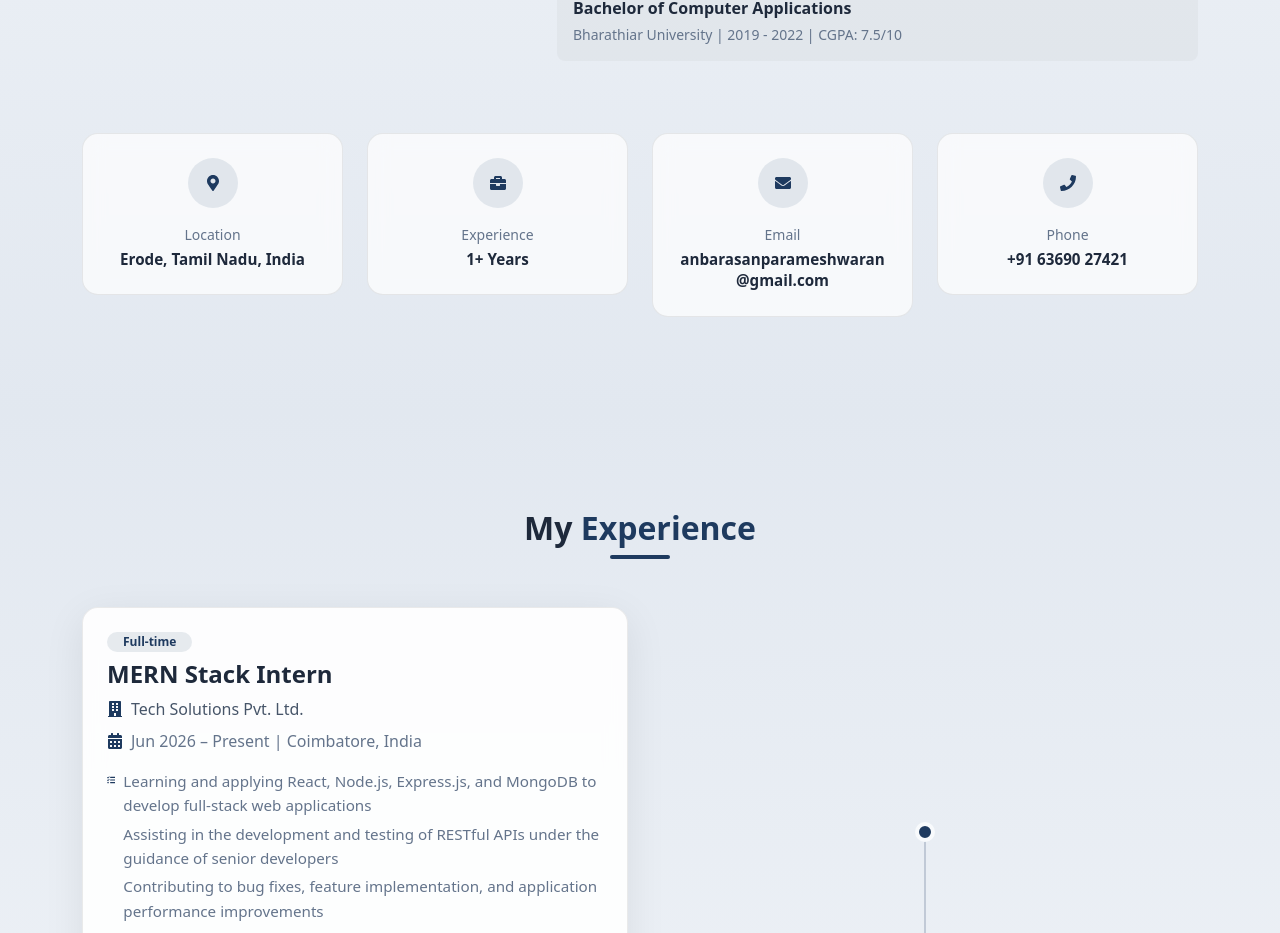
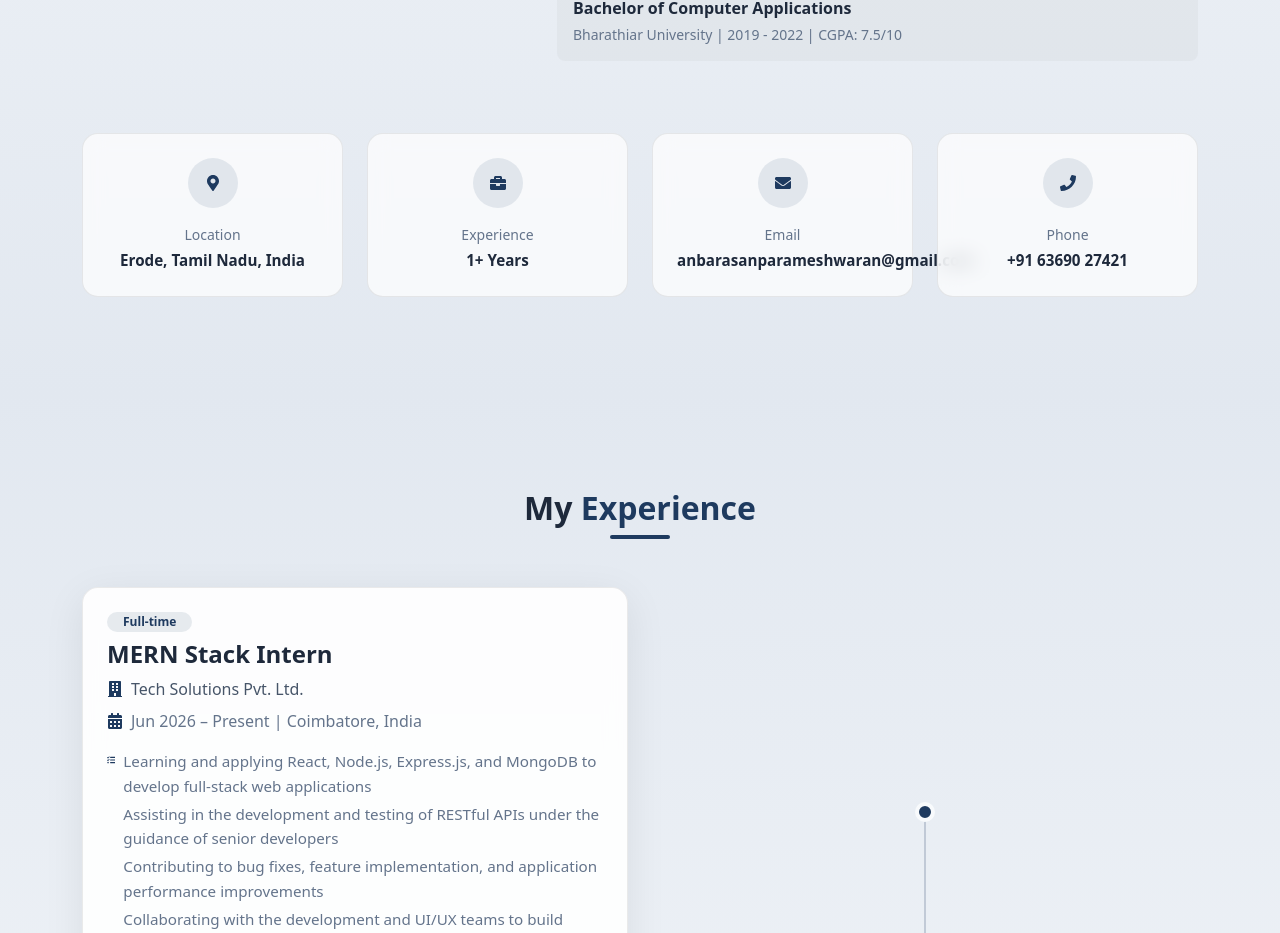
Before and after one commit to anbarasanparameshwaran-gif/MyPortfolio, a React (Vite) app: page / in a window 1280 px wide. Shown: the part 1697-2630 px from the top of the page. Built offline with nearby package versions, Linux system fonts and the light colour scheme.

Commit message:
email-card1

```diff
--- a/src/components/About.jsx
+++ b/src/components/About.jsx
@@ -161,23 +161,14 @@ function About() {
                                 <p className="small fw-medium mb-1" style={{ color: theme === 'dark' ? '#94a3b8' : '#64748b' }}>
                                     {card.label}
                                 </p>
-                                <p
-                                    className="fw-bold mb-0"
-                                    style={{
-                                        color: theme === 'dark' ? '#f8fafc' : '#1e293b',
-                                        fontSize: '0.95rem',
-                                        overflowWrap: 'anywhere',
-                                        wordBreak: 'break-word',
-                                        lineHeight: 1.4,
-                                    }}
-                                >
+                                <p className="fw-bold mb-0" style={{ color: theme === 'dark' ? '#f8fafc' : '#1e293b', fontSize: '0.95rem' }}>
                                     {card.value}
                                 </p>
                             </>
                         )
 
                         return (
-                            <div className="col-12 col-sm-6 col-md-3" key={card.label}>
+                            <div className="col-6 col-md-3" key={card.label}>
                                 <AnimatedCard delay={index * 0.1}>
                                     {card.href ? (
                                         <motion.a
```
